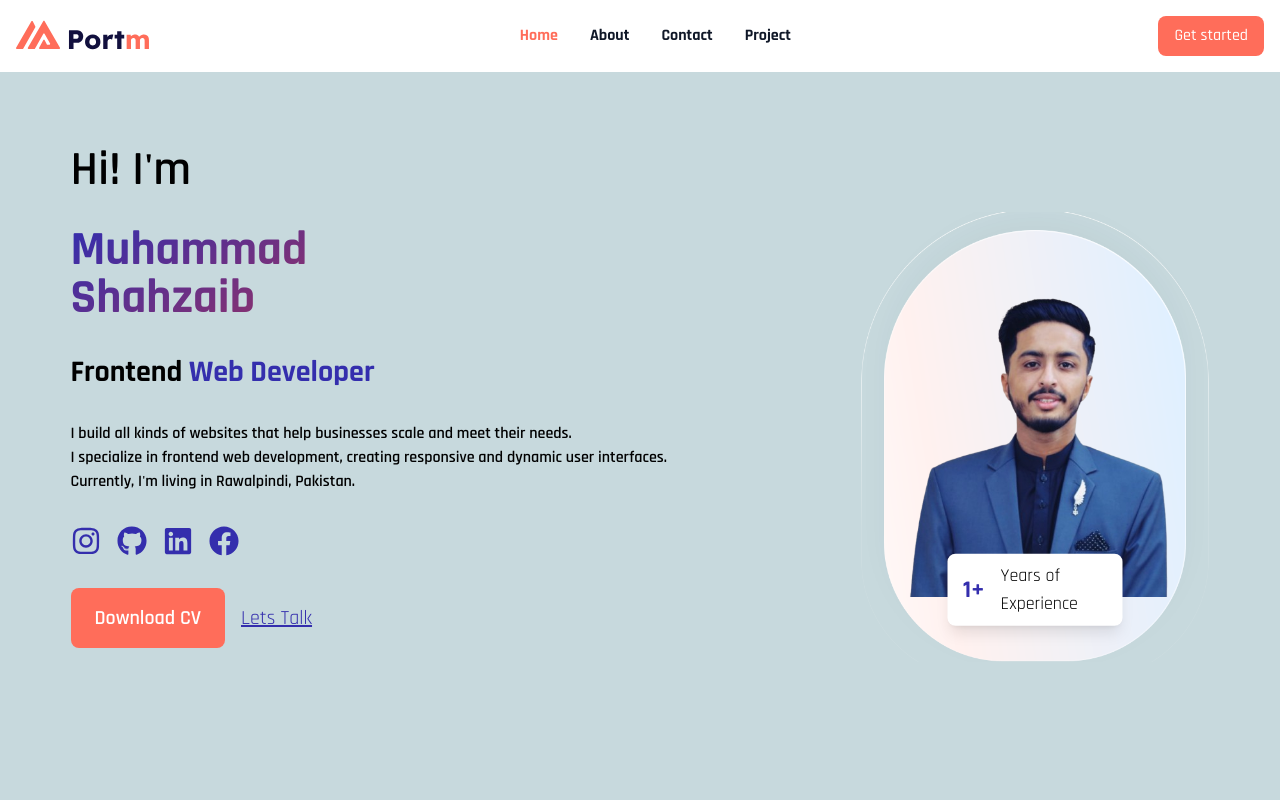
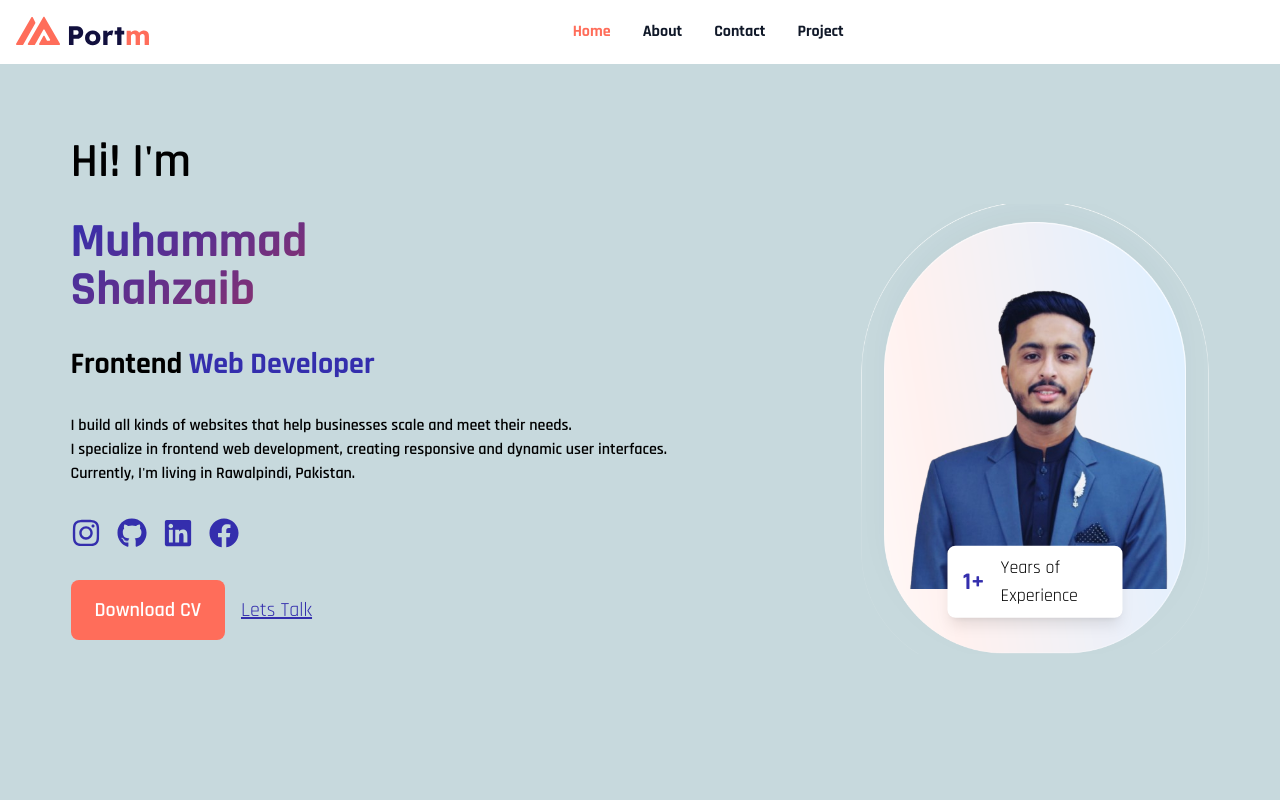
Before and after one commit to MuhammadShahzaib1423/React_Portfolio, a React (Vite) app: page / in a window 1280 px wide. Shown: the top 800 px of the page. Built offline with nearby package versions, Linux system fonts and the light colour scheme.

Commit message:
Complete Code

```diff
--- a/src/Components/Home.jsx
+++ b/src/Components/Home.jsx
@@ -59,7 +59,12 @@ const Home = () => {
 </div>
 
         <div className='flex space-x-4 items-center'>
-        <button type="button" className="text-white bg-[#FF6d5A] hover:bg-[#FF6d5A] cursor-pointer hover:scale-110  text-xl focus:ring-4 focus:outline-none focus:ring-blue-300 font-semibold font-medium rounded-lg text-sm px-6 py-4 text-center dark:bg-blue-600 dark:hover:bg-blue-700 dark:focus:ring-blue-800">Download CV</button>
+        <a href="https://drive.google.com/file/d/1W3Z5b6laWJgpas2_xCDHvkG1up4lwxAo/view?usp=drive_link" download>
+  <button type="button" className="text-white bg-[#FF6d5A] hover:bg-[#FF6d5A] cursor-pointer hover:scale-110 text-xl focus:ring-4 focus:outline-none focus:ring-blue-300 font-semibold rounded-lg text-sm px-6 py-4 text-center">
+    Download CV
+  </button>
+</a>
+
         <a href="" className='text-[#342ead] underline text-xl' > Lets Talk</a>
         </div>
         </div>
--- a/src/Components/Navbar.jsx
+++ b/src/Components/Navbar.jsx
@@ -11,7 +11,7 @@ const Navbar = () => {
       <img src={logo} className="h-8" alt="Flowbite Logo"/>
   </a>
   <div className="flex md:order-2 space-x-3 md:space-x-0 rtl:space-x-reverse">
-      <button type="button" className="text-white bg-[#FF6d5A] hover:bg-[#FF6d5A] cursor-pointer hover:scale-110   focus:ring-4 focus:outline-none focus:ring-blue-300 font-medium rounded-lg text-md px-4 py-2 font-bold text-center dark:bg-blue-600 dark:hover:bg-blue-700 dark:focus:ring-blue-800">Get started</button>
+
       <button data-collapse-toggle="navbar-sticky" type="button" className="inline-flex items-center p-2 w-10 h-10 justify-center text-sm text-gray-500 rounded-lg md:hidden hover:bg-gray-100 focus:outline-none focus:ring-2 focus:ring-gray-200 dark:text-gray-400 dark:hover:bg-gray-700 dark:focus:ring-gray-600" aria-controls="navbar-sticky" aria-expanded="false">
         <span className="sr-only">Open main menu</span>
         <svg className="w-5 h-5" aria-hidden="true" xmlns="http://www.w3.org/2000/svg" fill="none" viewBox="0 0 17 14">
```
Also changed, not shown: 1 other file (tests, documents, lock files or other folders).
